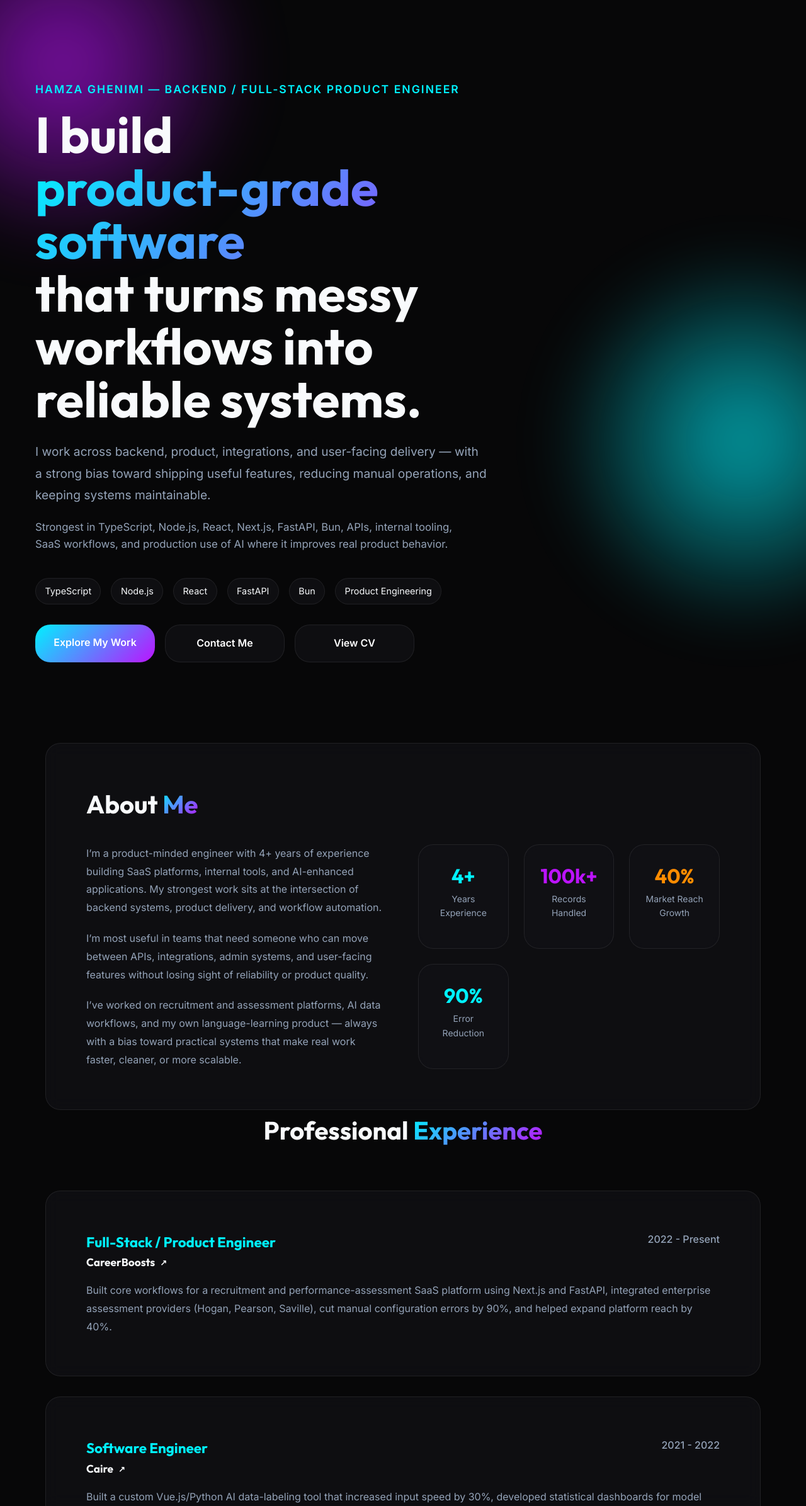
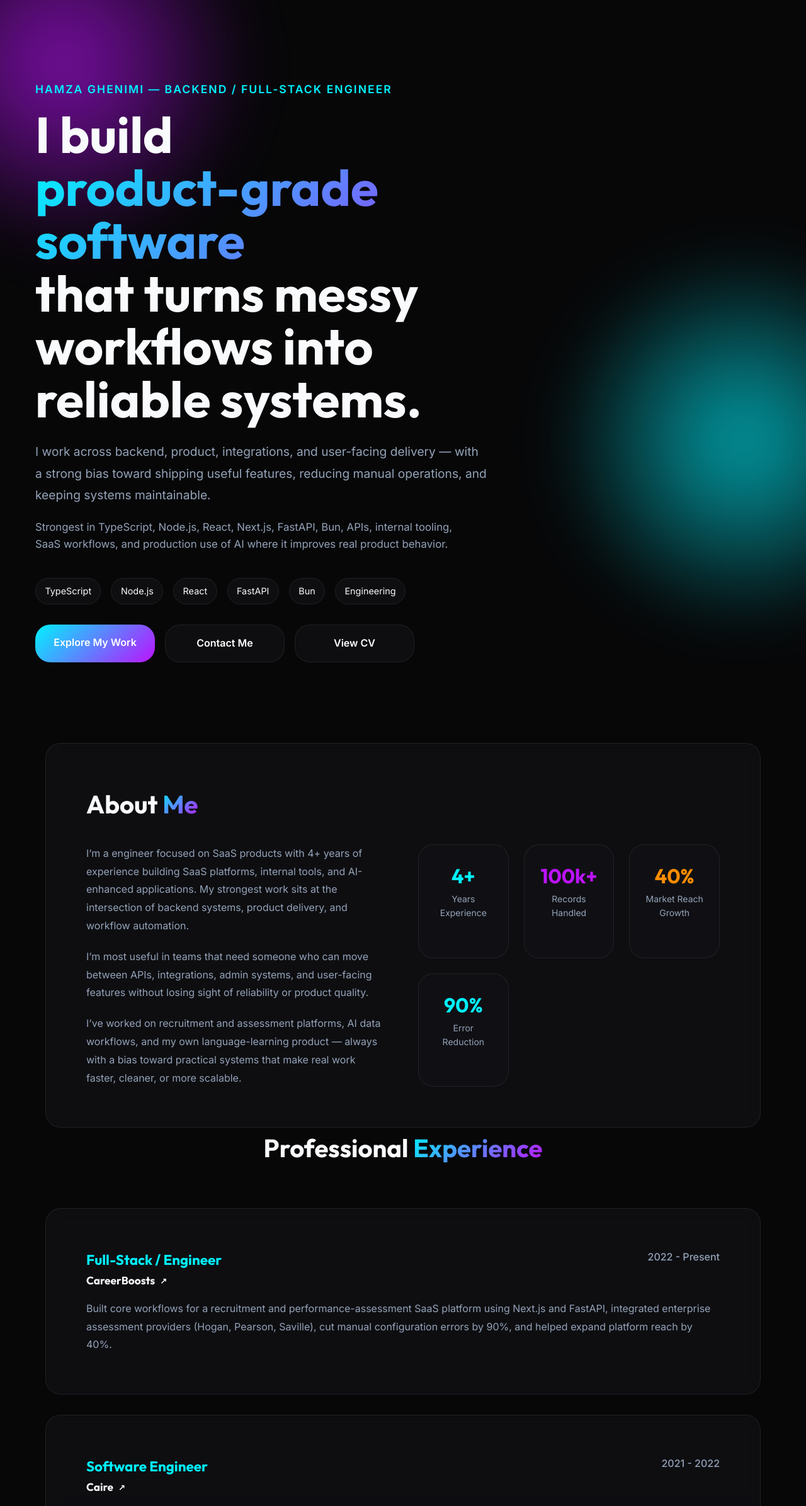
Before and after one commit to hamzagh1998/portfolio, a React (Vite) app: page / in a window 1280 px wide. Shown: the top 2392 px of the page at 63% size. Built offline with nearby package versions, Linux system fonts and the light colour scheme.

Commit message:
Remove product-minded wording from portfolio

```diff
--- a/src/components/About.tsx
+++ b/src/components/About.tsx
@@ -10,7 +10,7 @@ const About: React.FC = () => {
         <div style={{ display: 'grid', gridTemplateColumns: 'repeat(auto-fit, minmax(min(100%, 300px), 1fr))', gap: '3rem' }}>
           <div>
             <p style={{ color: 'var(--text-dim)', marginBottom: '1.25rem', lineHeight: 1.8 }}>
-              I’m a product-minded engineer with 4+ years of experience building SaaS platforms, internal tools, and AI-enhanced applications. My strongest work sits at the intersection of backend systems, product delivery, and workflow automation.
+              I’m a engineer focused on SaaS products with 4+ years of experience building SaaS platforms, internal tools, and AI-enhanced applications. My strongest work sits at the intersection of backend systems, product delivery, and workflow automation.
             </p>
             <p style={{ color: 'var(--text-dim)', marginBottom: '1.25rem', lineHeight: 1.8 }}>
               I’m most useful in teams that need someone who can move between APIs, integrations, admin systems, and user-facing features without losing sight of reliability or product quality.
--- a/src/components/Experience.tsx
+++ b/src/components/Experience.tsx
@@ -3,7 +3,7 @@ import React from 'react';
 const experiences = [
   {
     company: 'CareerBoosts',
-    role: 'Full-Stack / Product Engineer',
+    role: 'Full-Stack / Engineer',
     period: '2022 - Present',
     description:
       'Built core workflows for a recruitment and performance-assessment SaaS platform using Next.js and FastAPI, integrated enterprise assessment providers (Hogan, Pearson, Saville), cut manual configuration errors by 90%, and helped expand platform reach by 40%.',
--- a/src/components/Hero.tsx
+++ b/src/components/Hero.tsx
@@ -22,7 +22,7 @@ const Hero: React.FC = () => {
             fontWeight: 600,
           }}
         >
-          Hamza Ghenimi — Backend / Full-Stack Product Engineer
+          Hamza Ghenimi — Backend / Full-Stack Engineer
         </p>
         <h1
           style={{
@@ -55,7 +55,7 @@ const Hero: React.FC = () => {
           Strongest in TypeScript, Node.js, React, Next.js, FastAPI, Bun, APIs, internal tooling, SaaS workflows, and production use of AI where it improves real product behavior.
         </p>
         <div style={{ display: 'flex', gap: '1rem', flexWrap: 'wrap', marginBottom: '2rem' }}>
-          {['TypeScript', 'Node.js', 'React', 'FastAPI', 'Bun', 'Product Engineering'].map((item) => (
+          {['TypeScript', 'Node.js', 'React', 'FastAPI', 'Bun', 'Engineering'].map((item) => (
             <span
               key={item}
               className="glass"
```
